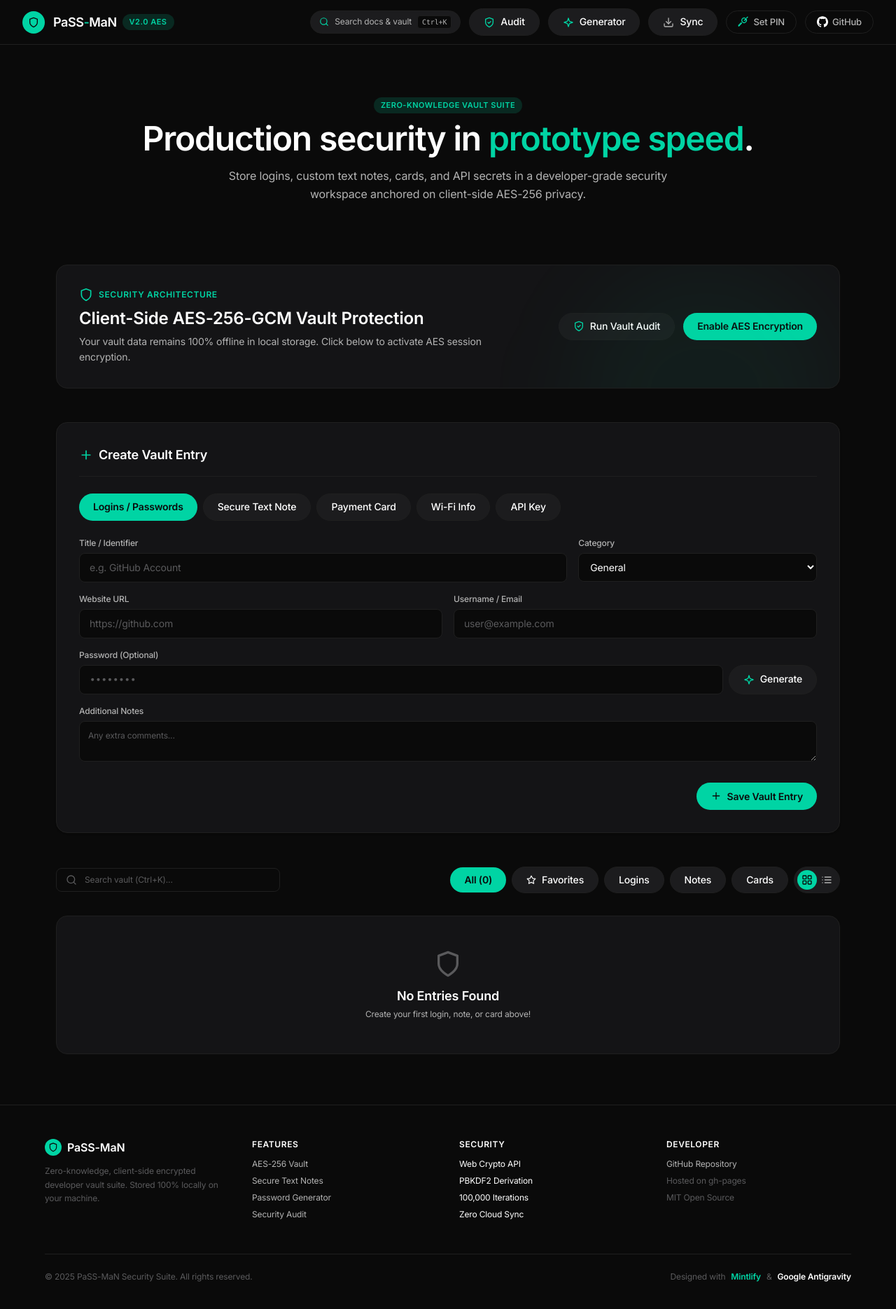
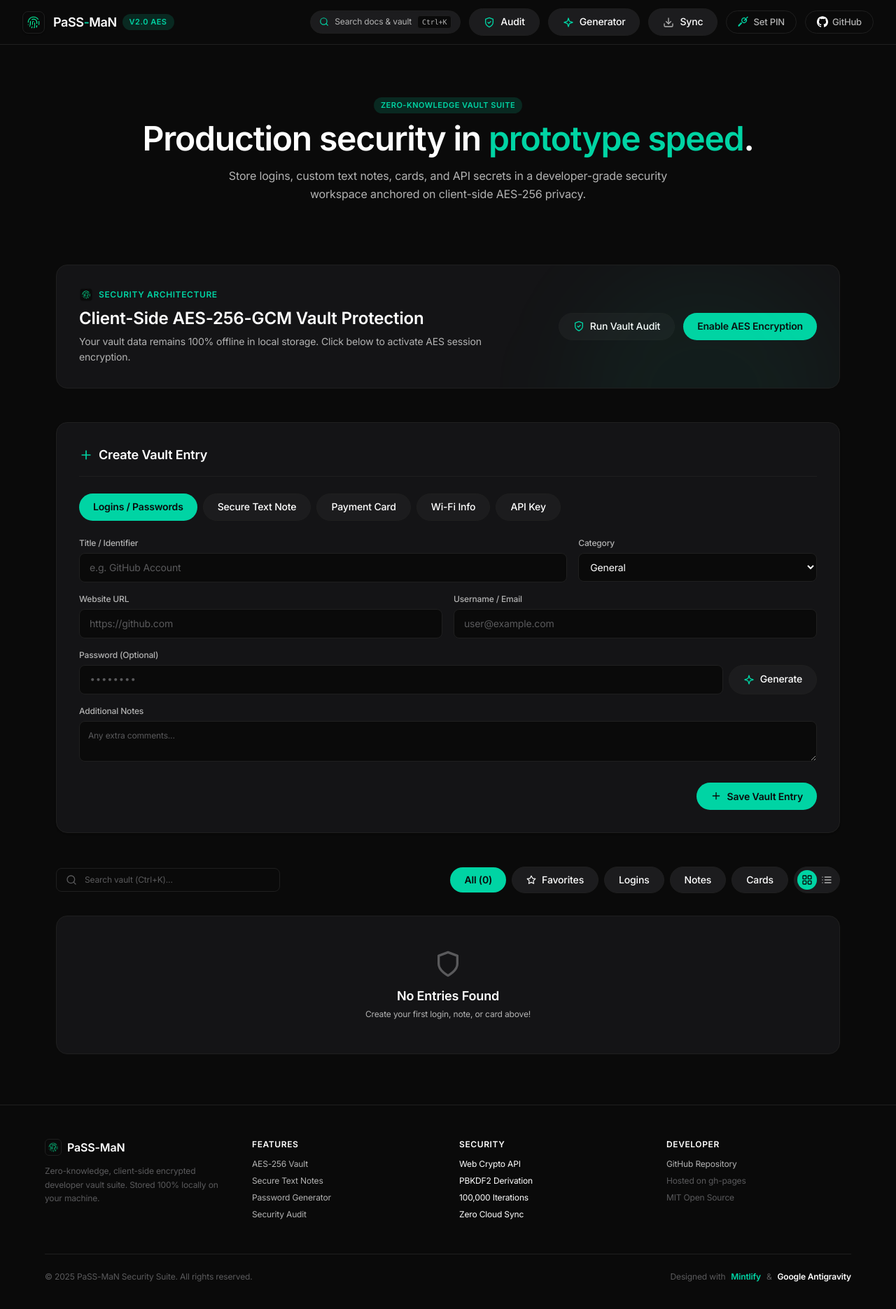
Before and after one commit to BhagirathsinhRana378/PaSS---MaN, a React (Vite) app: page / in a window 1280 px wide. Shown: the top 1870 px of the page at 70% size. Built offline with nearby package versions, Linux system fonts and the light colour scheme; a web font is replaced by a local one.

Commit message:
feat: replace IconShield with favicon image in multiple components for branding consistency

```diff
--- a/src/components/ExportImportModal.jsx
+++ b/src/components/ExportImportModal.jsx
@@ -60,7 +60,7 @@ const ExportImportModal = ({ isOpen, onClose, items, onImportItems }) => {
 
         <div className="flex justify-between items-center mb-4 pb-3 border-b border-[#dddddd]">
           <div className="flex items-center gap-2 font-display font-semibold text-lg text-[#181d26]">
-            <IconShield className="w-5 h-5 text-[#1b61c9]" />
+            <img src="/favicon.png" alt="PaSS-MaN Logo" className="w-5 h-5 rounded-md object-cover" />
             <span>Backup & Sync (PC / Phone)</span>
           </div>
           <button
--- a/src/components/FOOTER.jsx
+++ b/src/components/FOOTER.jsx
@@ -9,9 +9,7 @@ const FOOTER = () => {
         {/* Brand Column */}
         <div className="space-y-3 md:col-span-1">
           <div className="flex items-center gap-2">
-            <div className="w-6 h-6 rounded-full bg-[#00d4a4] text-[#0a0a0a] flex items-center justify-center font-bold">
-              <IconShield className="w-3.5 h-3.5" />
-            </div>
+            <img src="/favicon.png" alt="PaSS-MaN Logo" className="w-6 h-6 rounded-md object-cover border border-[#1f1f1f]" />
             <span className="font-display font-semibold text-white text-base">PaSS-MaN</span>
           </div>
           <p className="text-xs text-[#5a5a5c] leading-relaxed">
--- a/src/components/MANAGER.jsx
+++ b/src/components/MANAGER.jsx
@@ -353,7 +353,7 @@ const MANAGER = ({
 
         <div>
           <div className="flex items-center gap-2 mb-2">
-            <IconShield className="w-5 h-5 text-[#00d4a4]" />
+            <img src="/favicon.png" alt="PaSS-MaN Logo" className="w-5 h-5 rounded-md object-cover" />
             <span className="text-xs uppercase font-semibold text-[#00d4a4] tracking-wider">Security Architecture</span>
           </div>
           <h3 className="text-xl md:text-2xl font-display font-semibold text-white">
--- a/src/components/nav_bar.jsx
+++ b/src/components/nav_bar.jsx
@@ -24,9 +24,7 @@ const NavBar = ({
 
       {/* Mintlify Brand Mark */}
       <div className="flex items-center gap-3">
-        <div className="w-8 h-8 rounded-full bg-[#00d4a4] text-[#0a0a0a] flex items-center justify-center font-bold">
-          <IconShield className="w-4 h-4" />
-        </div>
+        <img src="/favicon.png" alt="PaSS-MaN Logo" className="w-8 h-8 rounded-lg object-cover shadow-sm border border-[#1f1f1f]" />
 
         <div className="flex items-center gap-2">
           <h1 className="text-lg font-display font-semibold tracking-tight text-white select-none">
```
